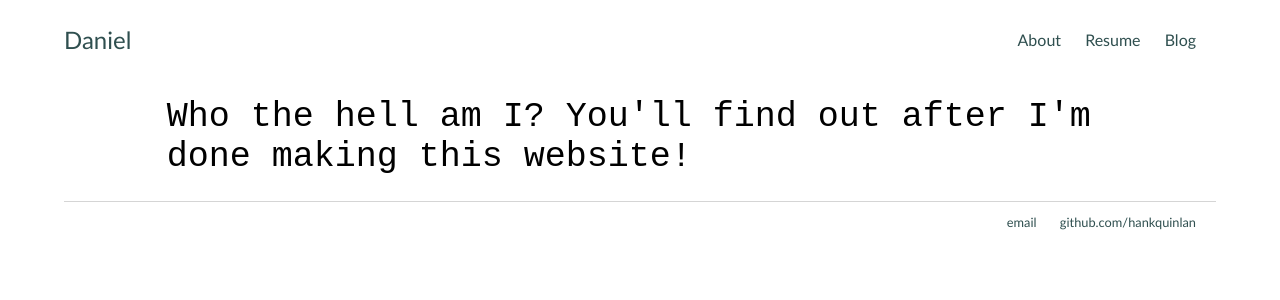
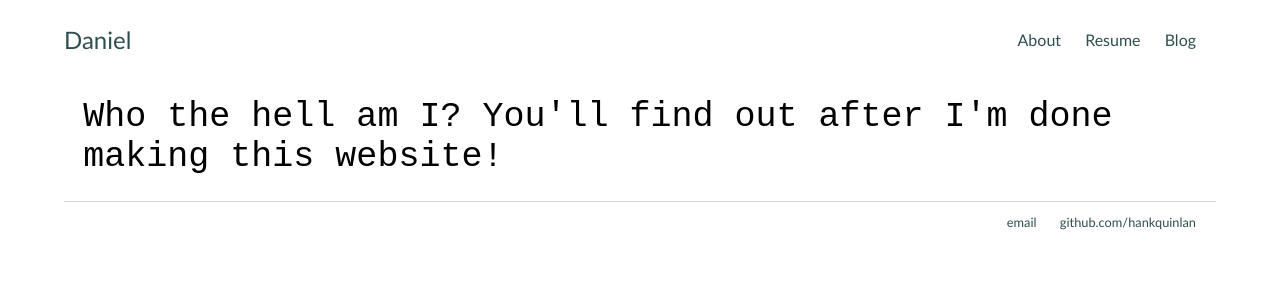
Before and after one commit to Calculasians/calculasians.github.io, a Jekyll site: the page built from about/index.html, in a window 1280 px wide. Shown: the top 300 px of the page. Built offline with Jekyll 4.4.1, drawn with Linux system fonts in a browser that asks for light colours.

Commit message:
Update main.css

```diff
--- a/css/main.css
+++ b/css/main.css
@@ -103,6 +103,5 @@ ul.posts li {
 }
 
 .test-about {
-    margin-left: 7%;
     margin-right: 7%;
 }
```
